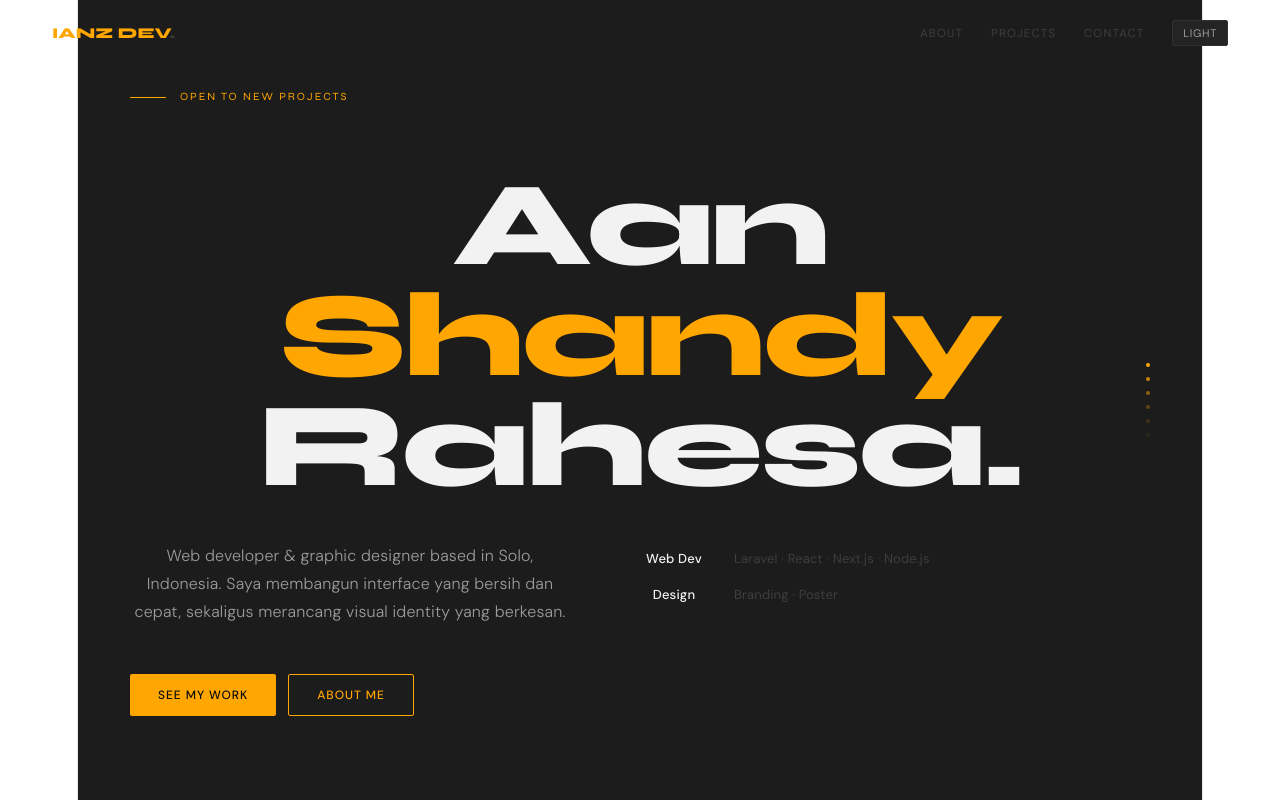
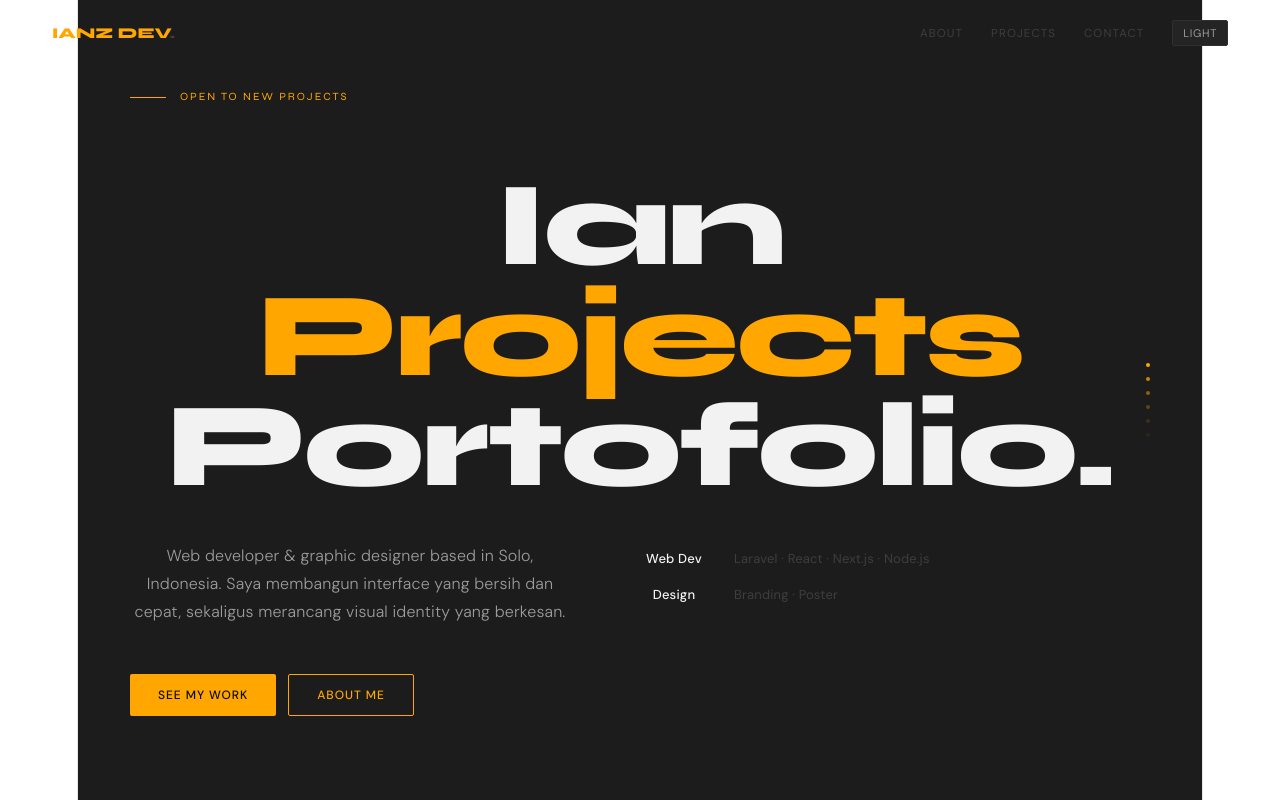
Before and after one commit to Ianvndy/portofolio, a React app: page / in a window 1280 px wide. Shown: the top 800 px of the page. Built offline with nearby package versions, Linux system fonts and the light colour scheme; the HTML template or start-up script is replaced by a standard one.

Commit message:
6th commit

```diff
--- a/src/App.jsx
+++ b/src/App.jsx
@@ -135,7 +135,7 @@ html{scroll-behavior:smooth}
 
 /* BUG FIX 2: project card image */
 .proj-thumb{width:100%;height:100%;object-fit:cover;display:block}
-.proj-thumb-wrap{position:relative;height:56.25%;overflow:hidden}
+.proj-thumb-wrap{position:relative;height:50%;overflow:hidden}
 .proj-thumb-overlay{position:absolute;inset:0;background:linear-gradient(to top,rgba(0,0,0,0.55) 0%,transparent 50%)}
 
 @media(max-width:960px){
@@ -220,9 +220,9 @@ export default function Portfolio() {
 
         {/* BUG FIX 1: explicit color on h1 */}
         <h1 style={{ fontFamily:"'Syne',sans-serif", fontSize:"clamp(52px,9.5vw,120px)", fontWeight:"800", lineHeight:"0.92", letterSpacing:"-0.025em", marginBottom:"40px", color: textColor }}>
-          Aan<br />
-          <span style={{ color: accentTextColor }}>Shandy</span><br />
-          Rahesa.
+          Ian<br />
+          <span style={{ color: accentTextColor }}>Projects</span><br />
+          Portofolio.
         </h1>
 
         <div style={{ display:"flex", gap:"64px", marginBottom:"48px", flexWrap:"wrap" }}>
```
